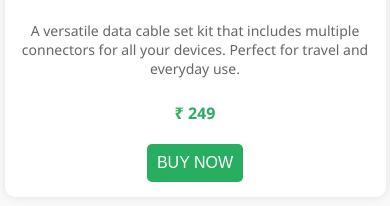
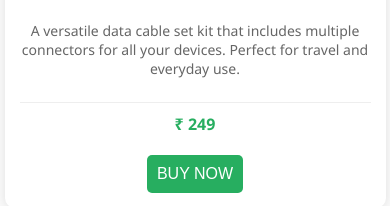
Before and after one commit to singhabhudaya/uniessential, a plain HTML site: page index.html in a window 390 px wide. Shown: the part 640-846 px from the top of the page. Drawn offline with Linux system fonts and the light colour scheme.

Commit message:
Update styles.css

```diff
--- a/styles.css
+++ b/styles.css
@@ -67,6 +67,12 @@ header .brand p {
     display: flex;
     flex-direction: column;
     justify-content: space-between;
+    transition: transform 0.3s ease, box-shadow 0.3s ease;
+}
+
+.product-item:hover {
+    transform: scale(1.02);
+    box-shadow: 0 4px 20px rgba(0, 0, 0, 0.2);
 }
 
 .product-item img {
@@ -94,6 +100,15 @@ header .brand p {
     color: #666;
 }
 
+.product-item .price {
+    font-size: 18px;
+    font-weight: bold;
+    color: #27ae60;
+    margin: 10px 0;
+    border-top: 1px solid #eee;
+    padding-top: 10px;
+}
+
 .buy-now {
     background-color: #27ae60;
     color: #fff;
@@ -104,6 +119,7 @@ header .brand p {
     font-size: 16px;
     margin-top: 10px;
     text-transform: uppercase;
+    transition: background-color 0.3s ease;
 }
 
 .buy-now:hover {
@@ -130,14 +146,11 @@ footer {
         margin-bottom: 20px;
     }
 
-    .product-item .price {
-        font-size: 16px;
-        color: #27ae60;
-        font-weight: bold;
-        margin: 10px 0;
-    }
-
     .product-item h2 {
         font-size: 16px; /* Slightly smaller font for mobile */
     }
+
+    .product-item .price {
+        font-size: 16px;
+    }
 }
```
